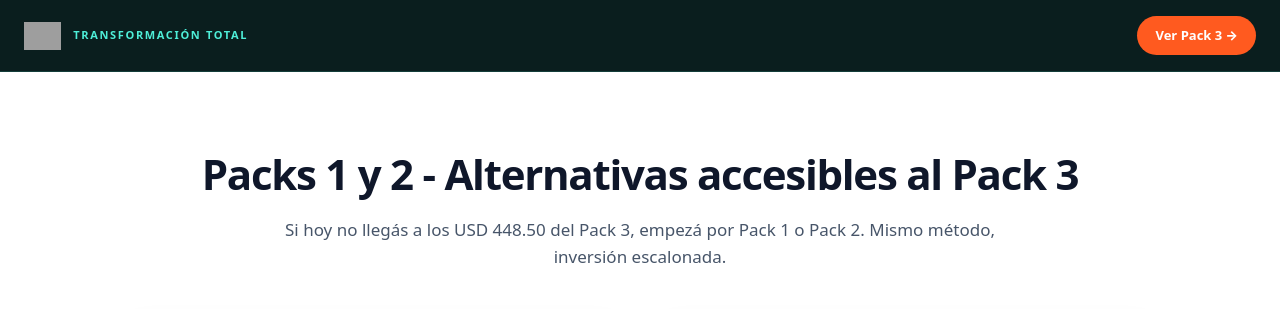
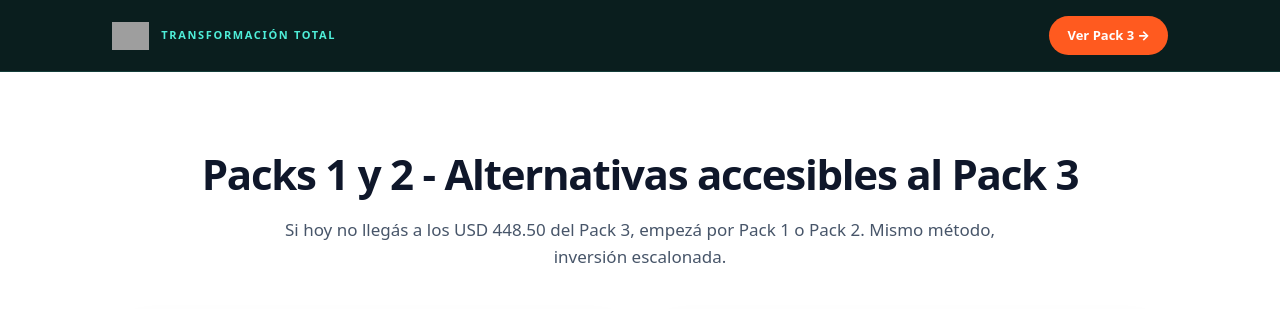
Before and after one commit to hugo85ar/LandingPacks, a plain HTML site: page PACKS1Y2.html in a window 1280 px wide. Shown: the top 309 px of the page. Drawn offline with Linux system fonts and the light colour scheme; grey boxes are pictures that could not be loaded; a web font is replaced by a local one.

Commit message:
Update PACKS1Y2.html

```diff
--- a/PACKS1Y2.html
+++ b/PACKS1Y2.html
@@ -2,6 +2,8 @@
 <html lang="en">
 <head>
   <style>
+
+
 /* Esto es lo que le falta a Packs 1 y 2 */
 .packs-wrap, main, #packsContainer {
   max-width: 1100px;
@@ -1031,6 +1033,20 @@ body {
     font-size: 42px;
   }
 }
+
+
+      #topbar-inner {
+    max-width: 1120px;
+    margin: 0 auto;
+    height: 100%;
+    display: flex;
+    align-items: center;
+    justify-content: space-between;
+    padding: 0 20px;
+  }
+  @media (min-width: 768px) {
+    #topbar-inner { padding: 0 32px; }
+  }
 </style>
 
 
@@ -1055,12 +1071,14 @@ src="https://www.facebook.com/tr?id=2189151328193841&ev=PageView&noscript=1"
 
 <body>
 
-  <header style="height:72px;background:#0A1E1E;border-bottom:1px solid rgba(78,238,216,.15);display:flex;align-items:center;justify-content:space-between;padding:0 24px;position:sticky;top:0;z-index:10">
-  <a href="https://hugo85ar.github.io/LandingPacks/" style="display:flex;align-items:center;gap:12px;text-decoration:none">
-    <img src="https://res.cloudinary.com/dlnrsadbc/image/upload/q_auto,f_auto,w_200/v1789653853/hugo_logo_transparente_epomls.png" style="height:28px" alt="Hugo Alvigini">
-    <span style="font-size:11px;font-weight:800;letter-spacing:.15em;color:#4EEED8">TRANSFORMACIÓN TOTAL</span>
-  </a>
-  <a href="https://hugo85ar.github.io/LandingPacks/" style="background:#FF5A1F;color:white;padding:10px 18px;border-radius:9999px;font-weight:800;font-size:13px;text-decoration:none">Ver Pack 3 →</a>
+ <header id="topbar" style="height:72px;background:#0A1E1E;border-bottom:1px solid rgba(78,238,216,.15);position:sticky;top:0;z-index:10">
+  <div id="topbar-inner">
+    <a href="https://hugo85ar.github.io/LandingPacks/" style="display:flex;align-items:center;gap:12px;text-decoration:none">
+      <img src="https://res.cloudinary.com/dlnrsadbc/image/upload/q_auto,f_auto,w_200/v1789653853/hugo_logo_transparente_epomls.png" style="height:28px" alt="Hugo Alvigini">
+      <span style="font-size:11px;font-weight:800;letter-spacing:.15em;color:#4EEED8">TRANSFORMACIÓN TOTAL</span>
+    </a>
+    <a href="https://hugo85ar.github.io/LandingPacks/" style="background:#FF5A1F;color:white;padding:10px 18px;border-radius:9999px;font-weight:800;font-size:13px;text-decoration:none">Ver Pack 3 →</a>
+  </div>
 </header>
 
   <div id="root"></div>
```
